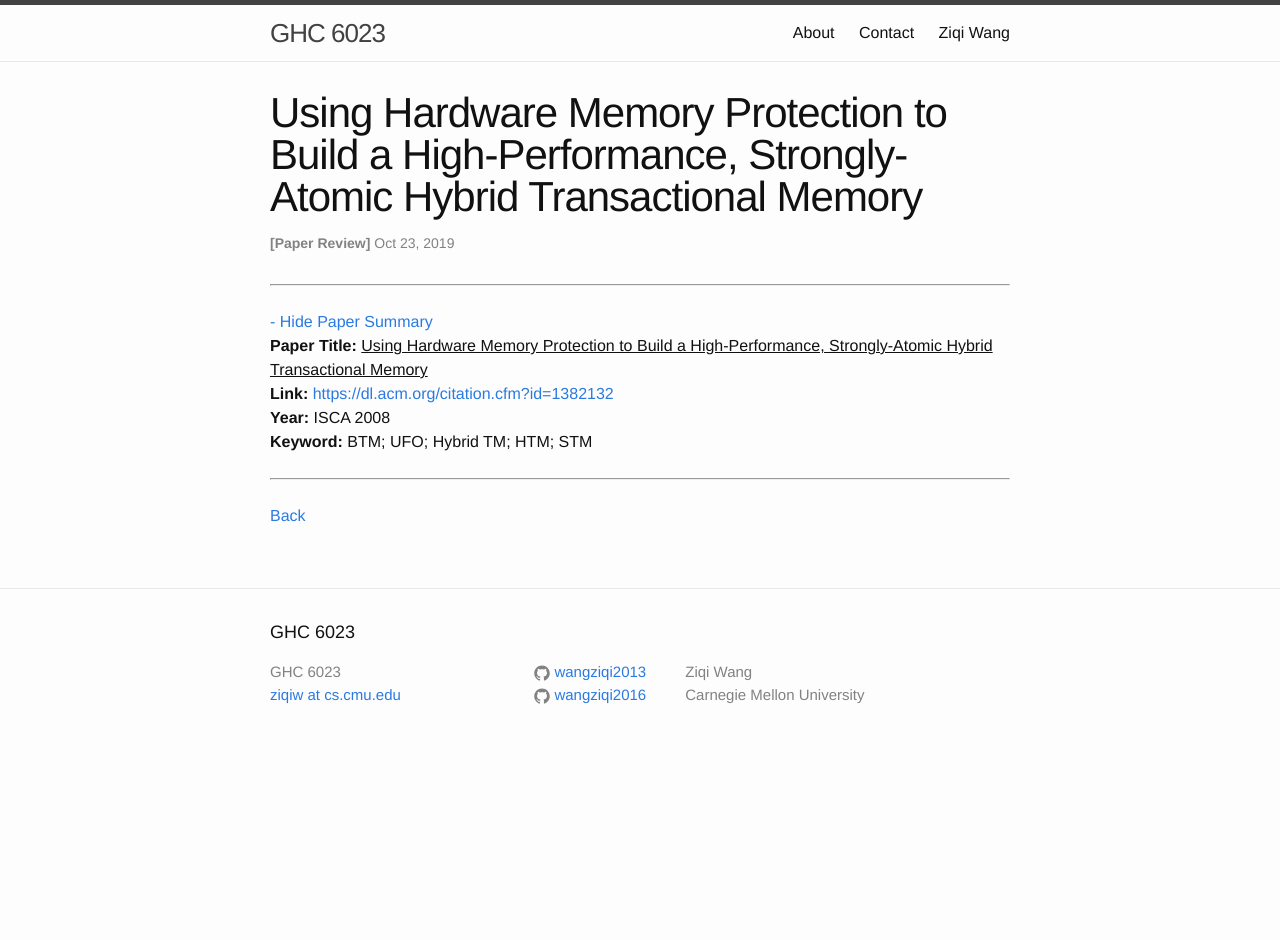
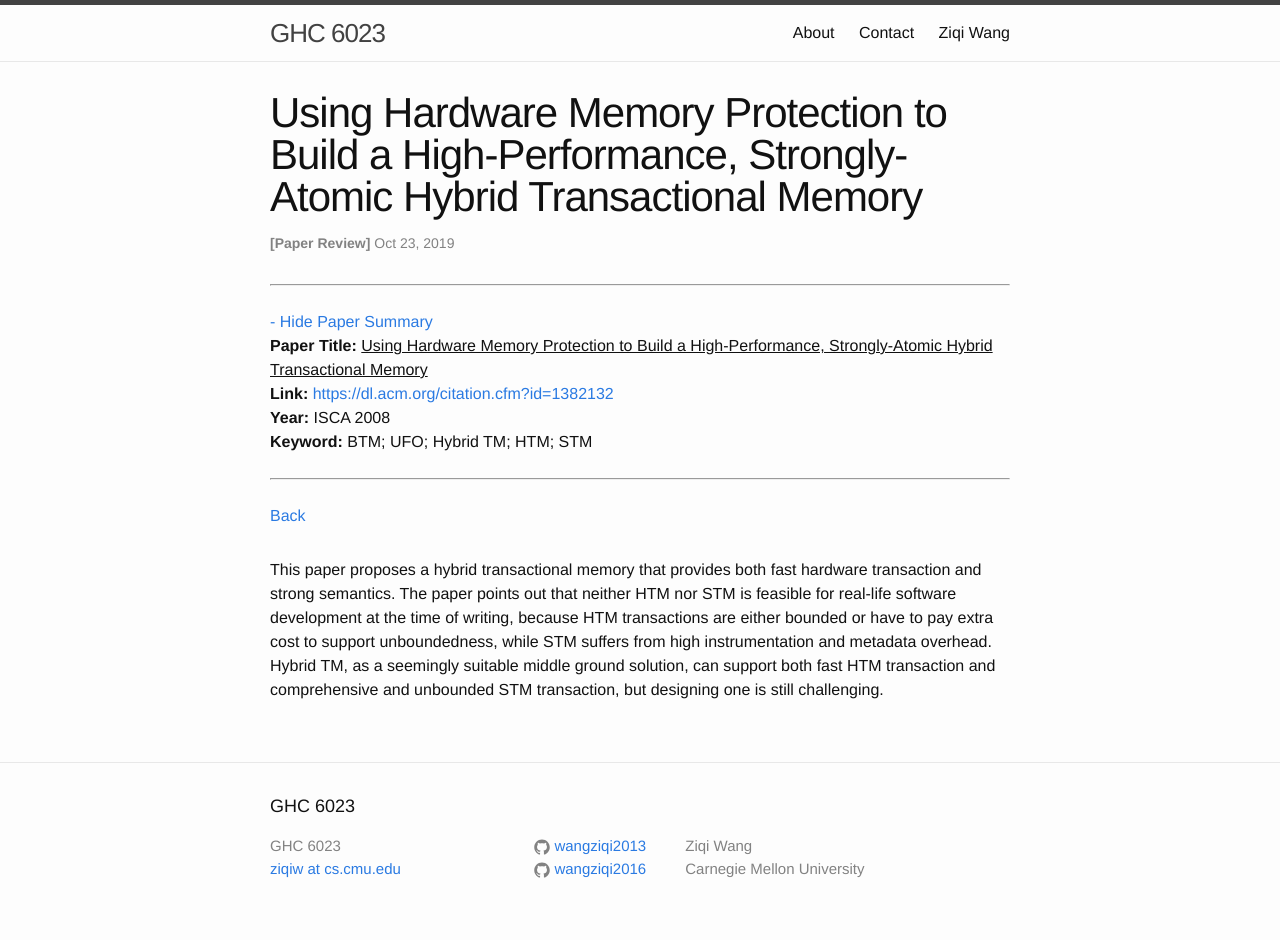
Before and after one commit to wangziqi2013/wangziqi2013.github.io, a Jekyll site: the page built from _posts/2019-10-23-btm-hybrid.markdown, in a window 1280 px wide. Built offline with Jekyll 4.4.1, drawn with Linux system fonts in a browser that asks for light colours; before the commit the page ends 900 px from its top, so only the background shows below that.

Commit message:
Adding hybrid tm

```diff
--- a/_posts/2019-10-23-btm-hybrid.markdown
+++ b/_posts/2019-10-23-btm-hybrid.markdown
@@ -12,3 +12,9 @@ htm_cd:
 htm_cr:
 version_mgmt:
 ---
+
+This paper proposes a hybrid transactional memory that provides both fast hardware transaction and strong semantics.
+The paper points out that neither HTM nor STM is feasible for real-life software development at the time of writing, because
+HTM transactions are either bounded or have to pay extra cost to support unboundedness, while STM suffers from high
+instrumentation and metadata overhead. Hybrid TM, as a seemingly suitable middle ground solution, can support both
+fast HTM transaction and comprehensive and unbounded STM transaction, but designing one is still challenging.
```
